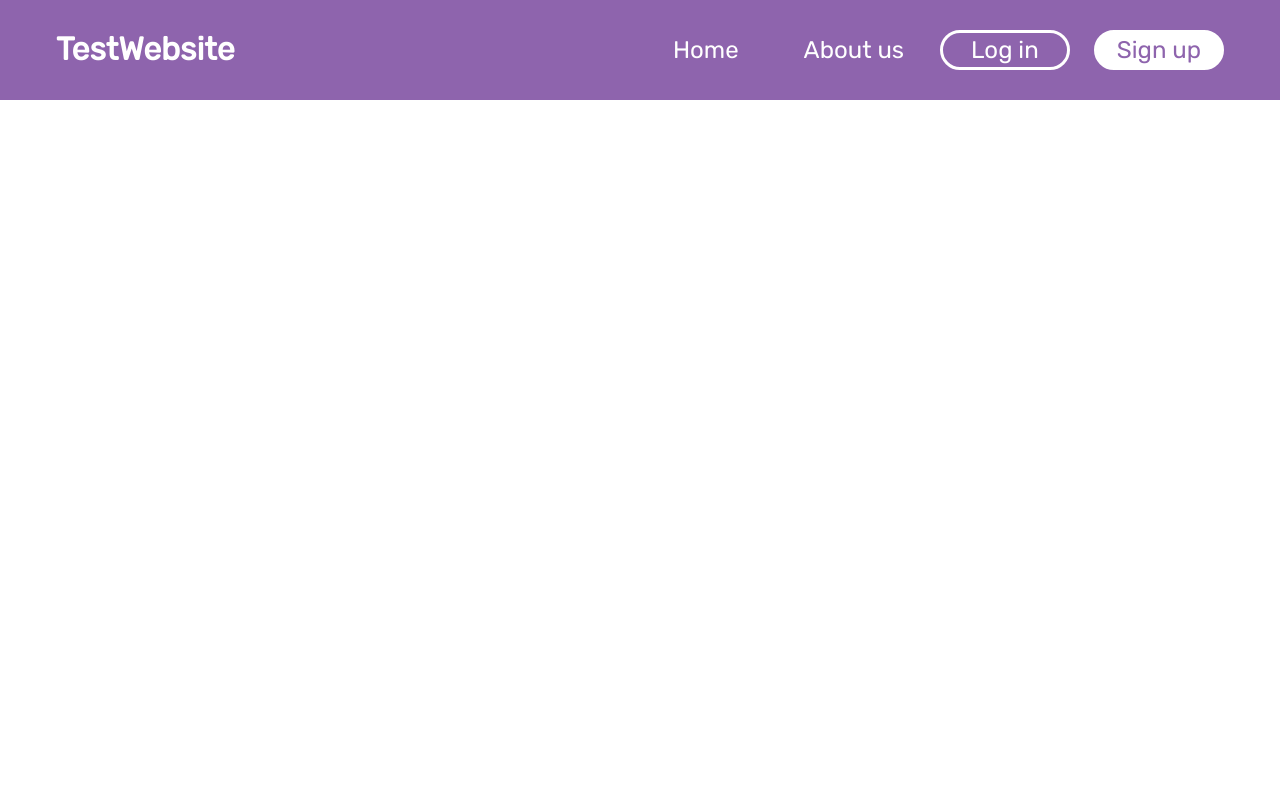
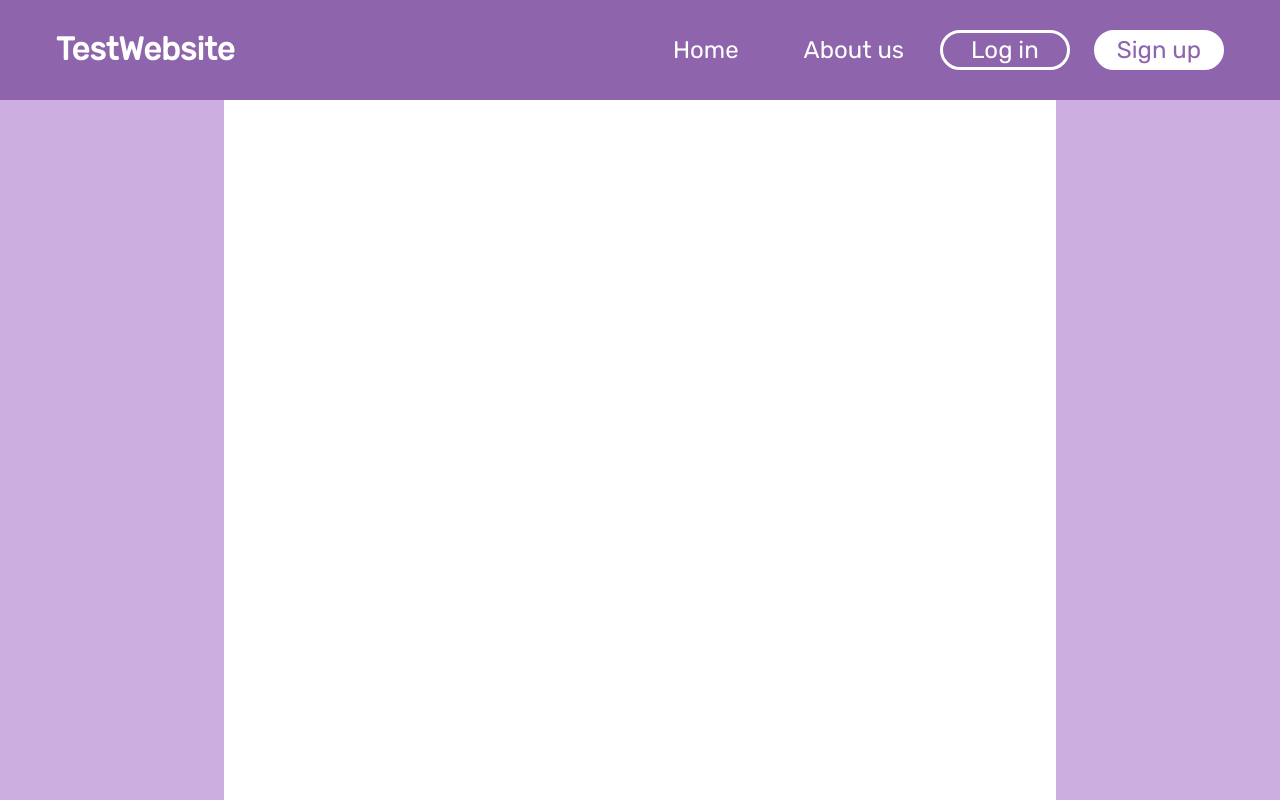
Before and after one commit to adelkaamarenka/Blog, a PHP site: page / in a window 1280 px wide. Run offline with PHP 8.4, Linux system fonts and the light colour scheme.

Commit message:
small changes

```diff
--- a/styles/common.css
+++ b/styles/common.css
@@ -2,6 +2,7 @@
 
 :root {
   --main-color: #8e64ad;
+  --lighter-color: #ccaee0;
   --font: "Rubik", sans-serif;
   -webkit-tap-highlight-color: transparent;
 }
```
